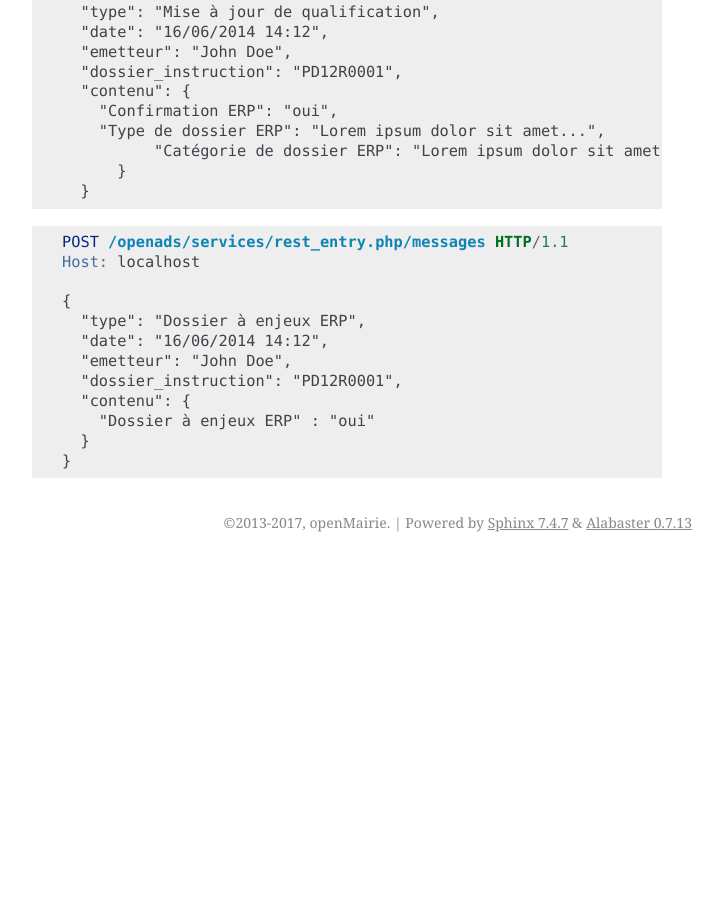
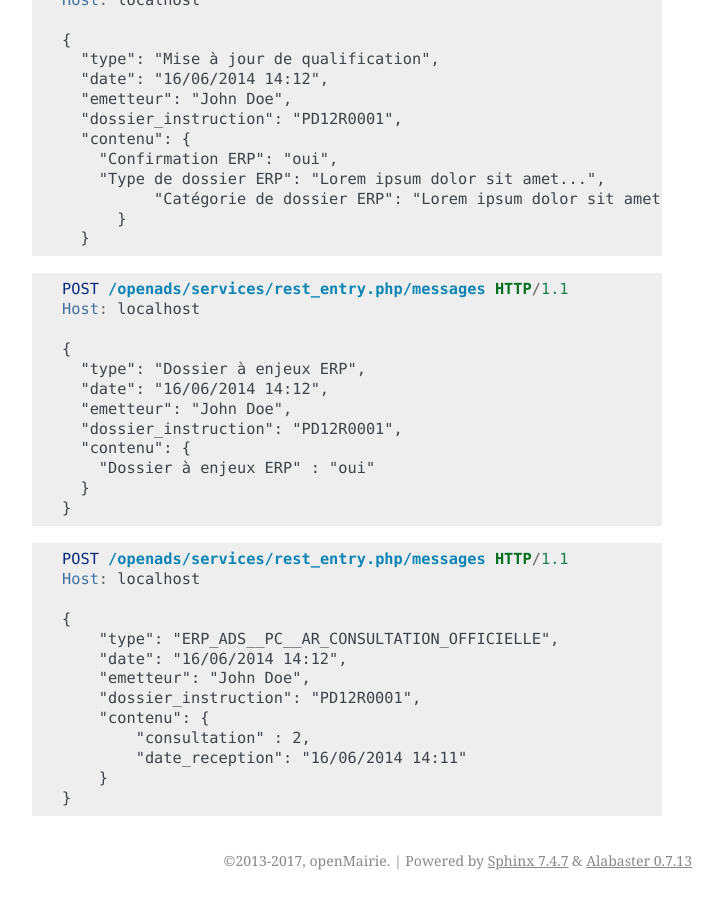
Before and after one commit to mpavaux/openads-documentation, a Sphinx documentation site: the page built from source/guide_developpeur/web_services.rst, in a window 1280 px wide and 900 px high, scrolled down 11156 px. Shown: the whole window, without its empty margins (418-1141 px from the left). Built offline with Sphinx 7.4.7, drawn with Linux system fonts in a browser that asks for light colours; before the commit the page ends 11718 px from its top, so only the background shows below that; some of the changed text lies outside the part shown.

```diff
--- a/source/guide_developpeur/web_services.rst
+++ b/source/guide_developpeur/web_services.rst
@@ -581,6 +581,7 @@ Cette ressource permet d'interfacer un message.
    - :ref:`echange_erp_ads_205`
    - :ref:`echange_erp_ads_206`
    - :ref:`echange_erp_ads_207`
+   - :ref:`echange_erp_ads_213`
 
    **Exemples de requête** :
 
@@ -648,3 +649,19 @@ Cette ressource permet d'interfacer un message.
           "Dossier à enjeux ERP" : "oui"
         }
       }
+
+   .. sourcecode:: http
+
+      POST /openads/services/rest_entry.php/messages HTTP/1.1
+      Host: localhost
+
+      {
+          "type": "ERP_ADS__PC__AR_CONSULTATION_OFFICIELLE",
+          "date": "16/06/2014 14:12",
+          "emetteur": "John Doe",
+          "dossier_instruction": "PD12R0001",
+          "contenu": {
+              "consultation" : 2,
+              "date_reception": "16/06/2014 14:11"
+          }
+      }
```
Also changed, not shown: source/guide_developpeur/interface_avec_le_referentiel_erp.rst (+112 -0 lines).
